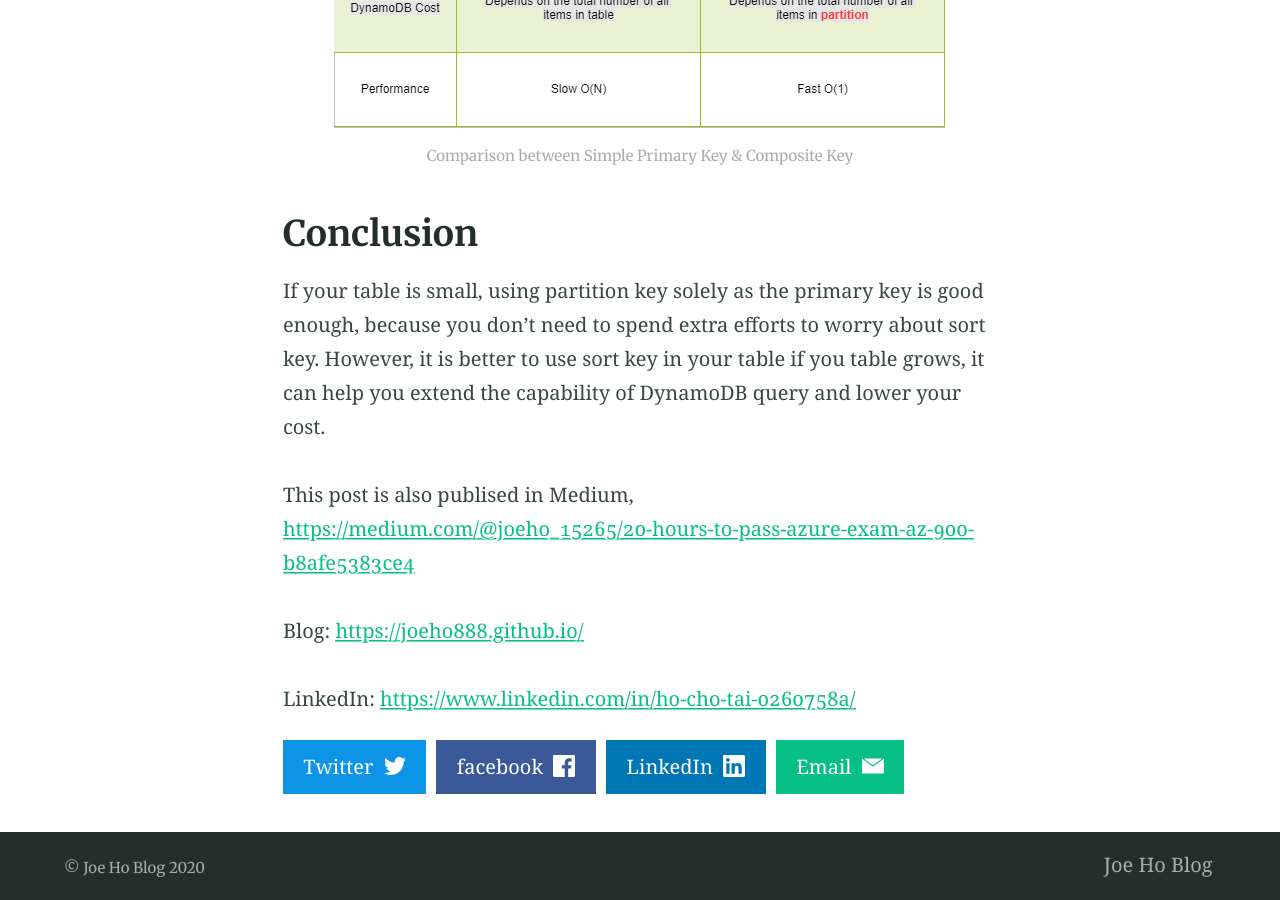
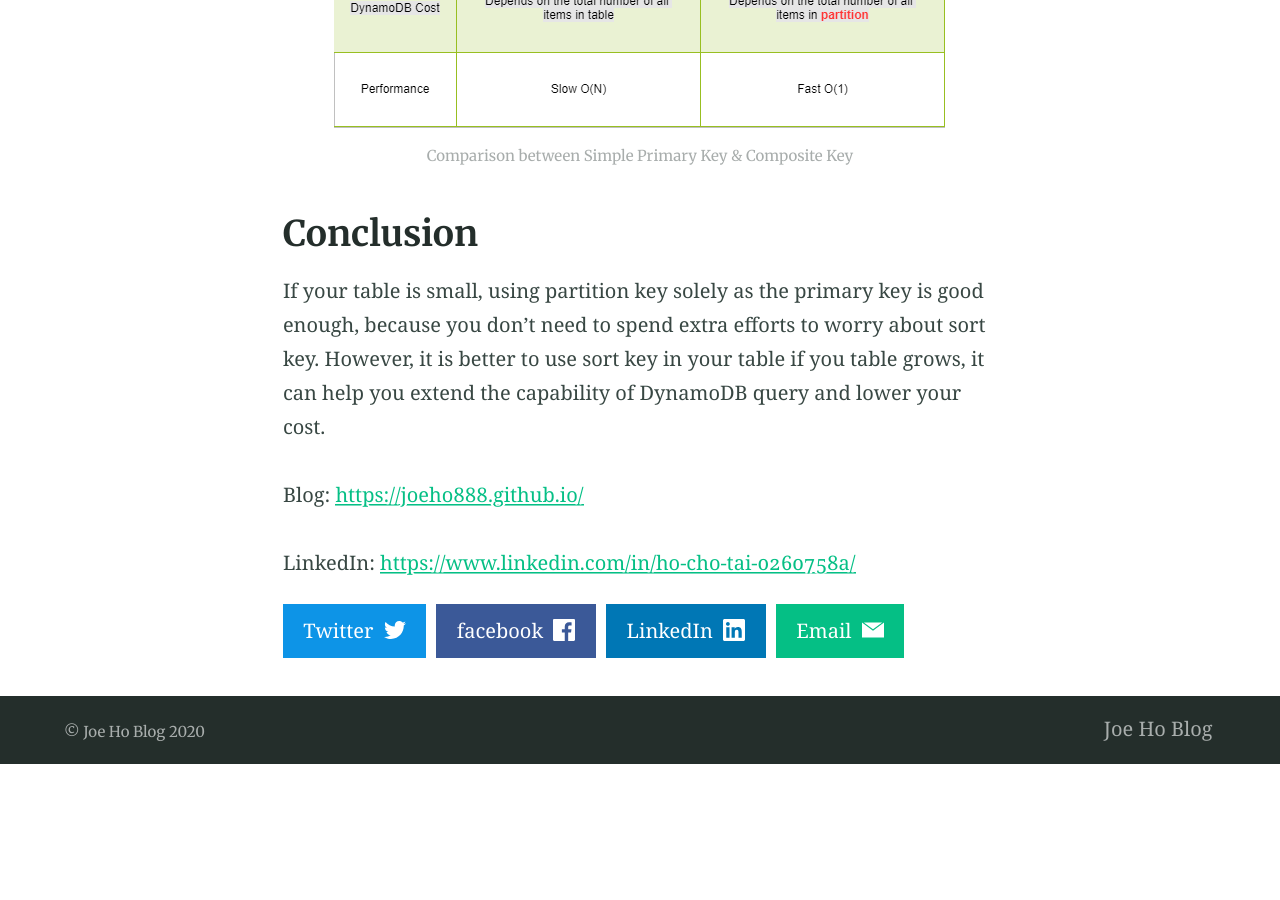
Before and after one commit to JoeHO888/JoeHo888.github.io, a Jekyll site: the page built from _posts/2020-02-27-Primary-Key-Design-In-AWS-DynamoDB.md, in a window 1280 px wide and 900 px high, scrolled down 5700 px. Built offline with Jekyll 4.4.1, drawn with Linux system fonts in a browser that asks for light colours; our own code applies the rules of GitHub Pages for plain Markdown files; comment, search, counter and statistics services are not loaded; after the commit the page ends 6464 px from its top, so only the background shows below that.

Commit message:
Remove bad lines in blog post

```diff
--- a/_posts/2020-02-27-Primary-Key-Design-In-AWS-DynamoDB.md
+++ b/_posts/2020-02-27-Primary-Key-Design-In-AWS-DynamoDB.md
@@ -78,8 +78,6 @@ Usually, composite key is adopted when your table contain some sort of one-to-ma
 If your table is small, using partition key solely as the primary key is good enough, because you don't need to spend extra efforts to worry about sort key.
 However, it is better to use sort key in your table if you table grows, it can help you extend the capability of DynamoDB query and lower your cost.
 
-This post is also publised in Medium, [https://medium.com/@joeho_15265/20-hours-to-pass-azure-exam-az-900-b8afe5383ce4](https://medium.com/@joeho_15265/20-hours-to-pass-azure-exam-az-900-b8afe5383ce4)
-
 Blog: [https://joeho888.github.io/](https://joeho888.github.io/)
 
 LinkedIn: [https://www.linkedin.com/in/ho-cho-tai-0260758a/](https://www.linkedin.com/in/ho-cho-tai-0260758a/)
```
Also changed, not shown: _posts/2020-06-10-How-To-Change-SharePoint-Online-List-Item-Permission-By-API.md (+0 -3 lines).
